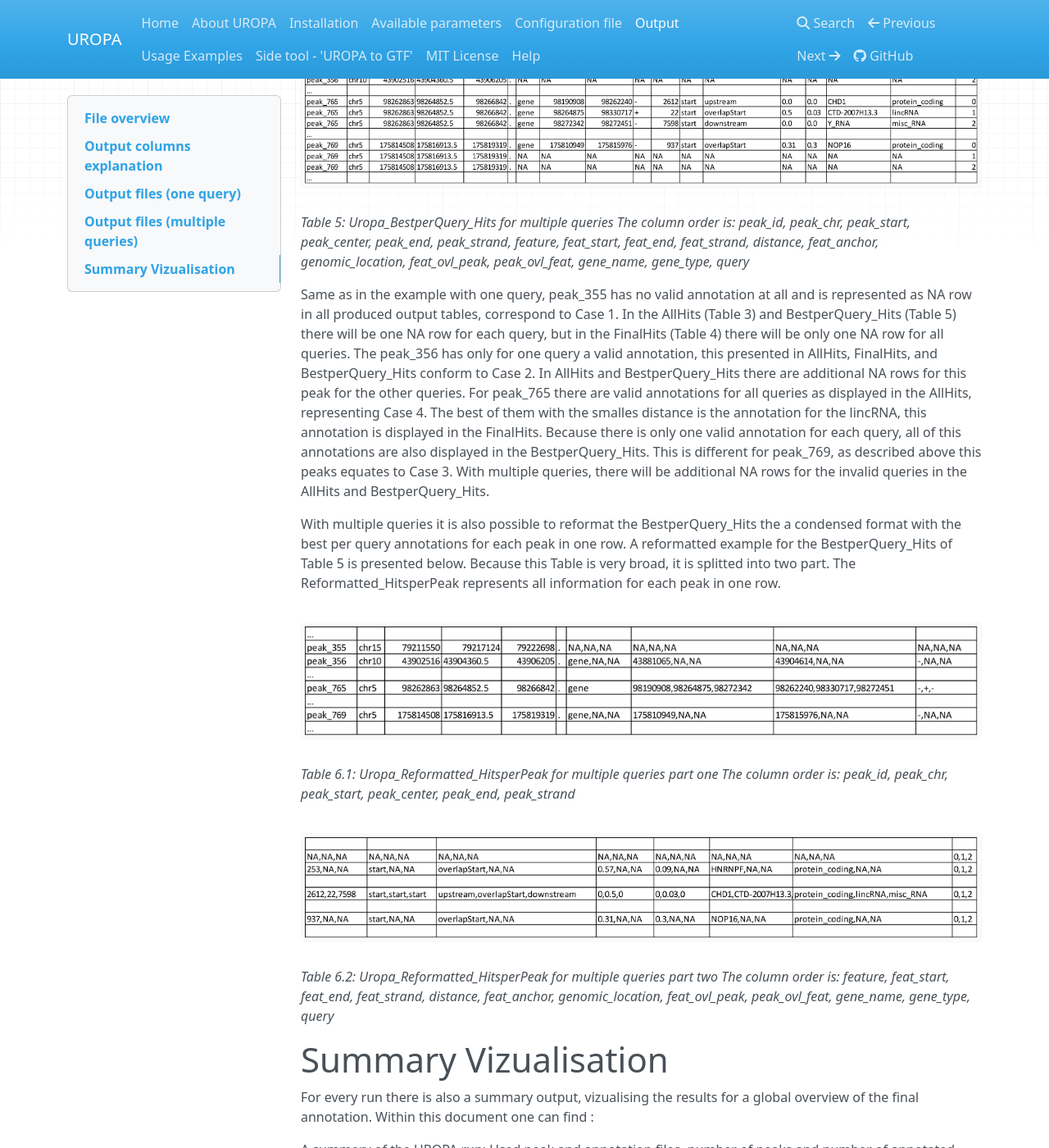
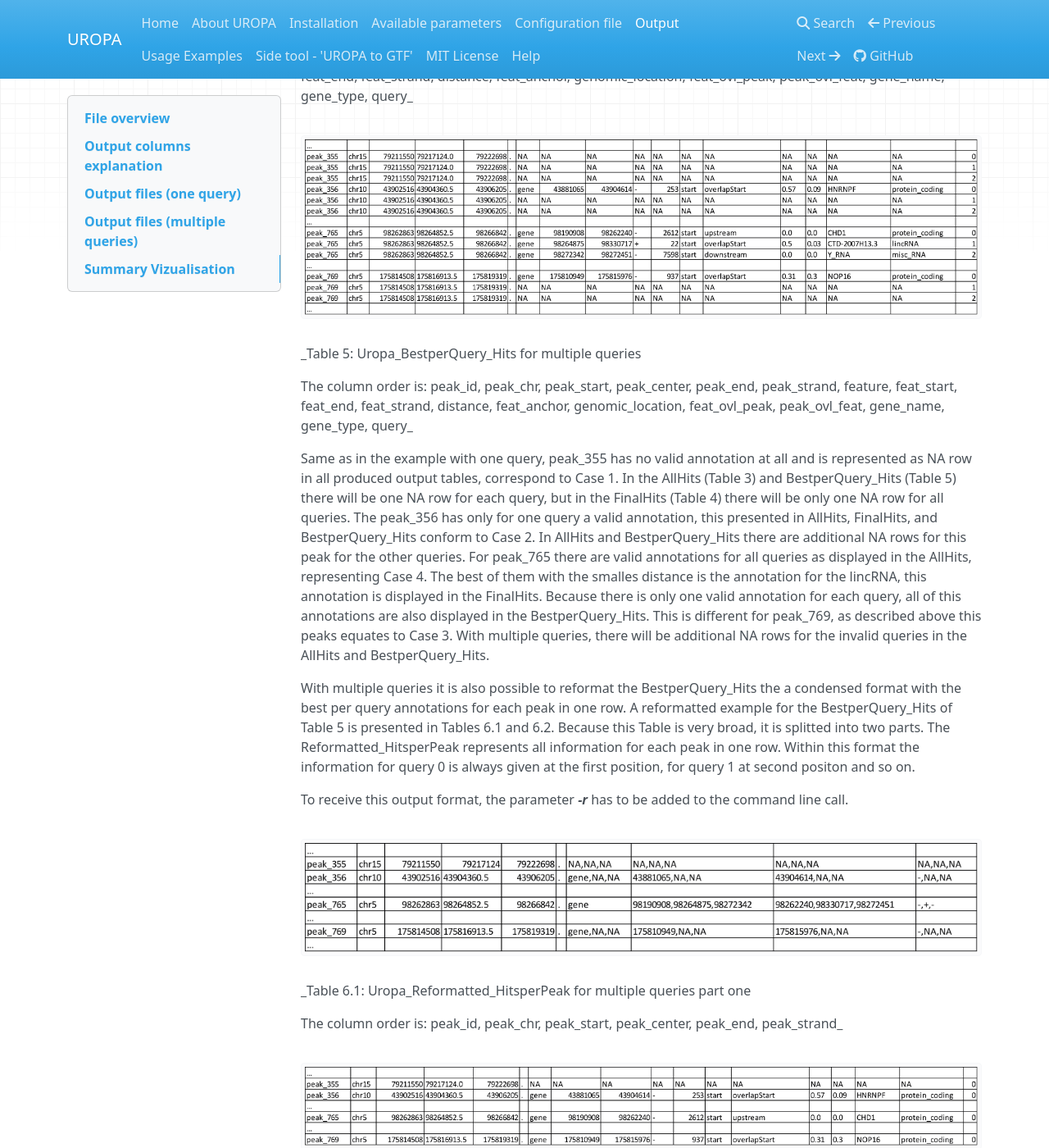
Before and after one commit to loosolab/UROPA, an MkDocs documentation site: the page built from docs/output.md, in a window 1280 px wide and 1400 px high, scrolled down 3964 px. Shown: the whole window at 82% size. Built offline with MkDocs 1.6.1, drawn with Linux system fonts in a browser that asks for light colours; nearby versions of some CDN libraries; old or Windows-style settings are respelled for this version of MkDocs; some of the changed text lies outside the part shown.

```diff
--- a/docs/output.md
+++ b/docs/output.md
@@ -66,11 +66,13 @@ The UROPA annotation process for one query can run into three cases for each pea
 
 ![table1](img/output-formats-01.png)
 _Table 1: AllHits for one query
+
 The column order is: peak_id, peak_chr, peak_start, peak_center, peak_end, peak_strand, feature, feat_start, feat_end, feat_strand, distance, feat_anchor, genomic_location, feat_ovl_peak, peak_ovl_feat, gene_name, gene_type, query_
 
 
 ![table2](img/output-formats-02.png)
 _Table 2: FinalHits for one query
+
 The column order is: peak_id, peak_chr, peak_start, peak_center, peak_end, peak_strand, feature, feat_start, feat_end, feat_strand, distance, feat_anchor, genomic_location, feat_ovl_peak, peak_ovl_feat, gene_name, gene_type, query_
 
 
@@ -106,15 +108,18 @@ The UROPA annotation process for multiple queries can run into one more case as
 
 ![table3](img/output-formats-03.png)
 _Table 3: AllHits for multiple queries
+
 The column order is: peak_id, peak_chr, peak_start, peak_center, peak_end, peak_strand, feature, feat_start, feat_end, feat_strand, distance, feat_anchor, genomic_location, feat_ovl_peak, peak_ovl_feat, gene_name, gene_type, query_
 
 ![table4](img/output-formats-04.png)
 _Table 4: FinalHits for mulitple queries
+
 The column order is: peak_id, peak_chr, peak_start, peak_center, peak_end, peak_strand, feature, feat_start, feat_end, feat_strand, distance, feat_anchor, genomic_location, feat_ovl_peak, peak_ovl_feat, gene_name, gene_type, query_
 
 
 ![table5](img/output-formats-05.png)
 _Table 5: Uropa_BestperQuery_Hits for multiple queries
+
 The column order is: peak_id, peak_chr, peak_start, peak_center, peak_end, peak_strand, feature, feat_start, feat_end, feat_strand, distance, feat_anchor, genomic_location, feat_ovl_peak, peak_ovl_feat, gene_name, gene_type, query_
 
 Same as in the example with one query, peak_355 has no valid annotation at all and is represented as NA row in all produced output tables, correspond to Case 1. In the AllHits (Table 3) and BestperQuery_Hits (Table 5) there will be one NA row for each query, but in the FinalHits (Table 4) there will be only one NA row for all queries.
@@ -124,14 +129,19 @@ Because there is only one valid annotation for each query, all of this annotatio
 This is different for peak_769, as described above this peaks equates to Case 3. With multiple queries, there will be additional NA rows for the invalid queries in the AllHits and BestperQuery_Hits.
 
 With multiple queries it is also possible to reformat the BestperQuery_Hits the a condensed format with the best per query annotations for each peak in one row.
-A reformatted example for the BestperQuery_Hits of Table 5 is presented below. Because this Table is very broad, it is splitted into two part. The Reformatted_HitsperPeak represents all information for each peak in one row.
+A reformatted example for the BestperQuery_Hits of Table 5 is presented in Tables 6.1 and 6.2. Because this Table is very broad, it is splitted into two parts.
+The Reformatted_HitsperPeak represents all information for each peak in one row. Within this format the information for query 0 is always given at the first position, for query 1 at second positon and so on.
+
+To receive this output format, the parameter **_-r_** has to be added to the command line call.
 
 ![table6](img/output-formats-06_1.png)
 _Table 6.1: Uropa_Reformatted_HitsperPeak for multiple queries part one
+
 The column order is: peak_id, peak_chr, peak_start, peak_center, peak_end, peak_strand_
 
 ![table6](img/output-formats-06_2.png)
 _Table 6.2: Uropa_Reformatted_HitsperPeak for multiple queries part two
+
 The column order is: feature, feat_start, feat_end, feat_strand, distance, feat_anchor, genomic_location, feat_ovl_peak, peak_ovl_feat, gene_name, gene_type, query_
 
 
```
Also changed, not shown: docs/img/output-formats-06_2.png.
